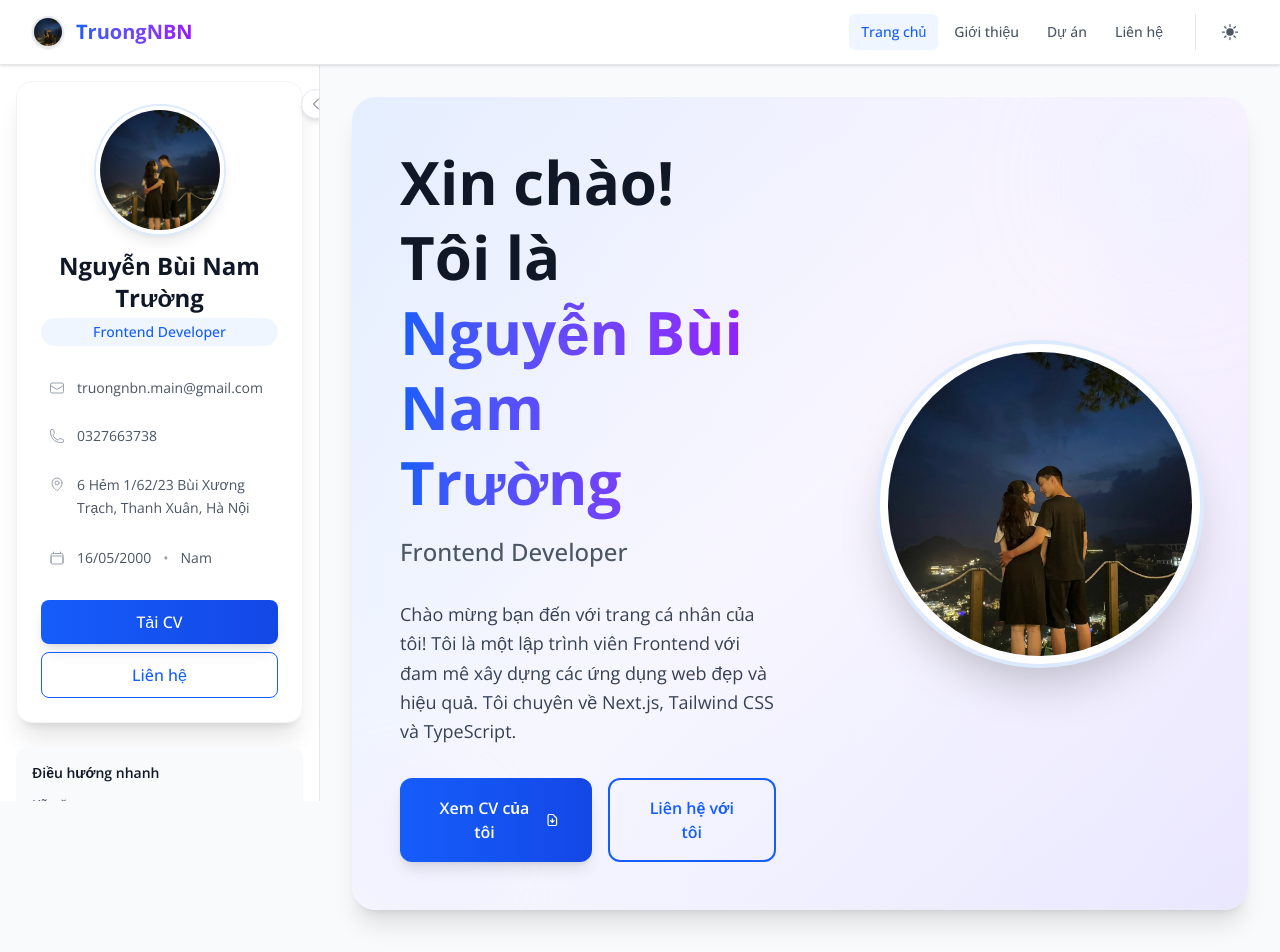
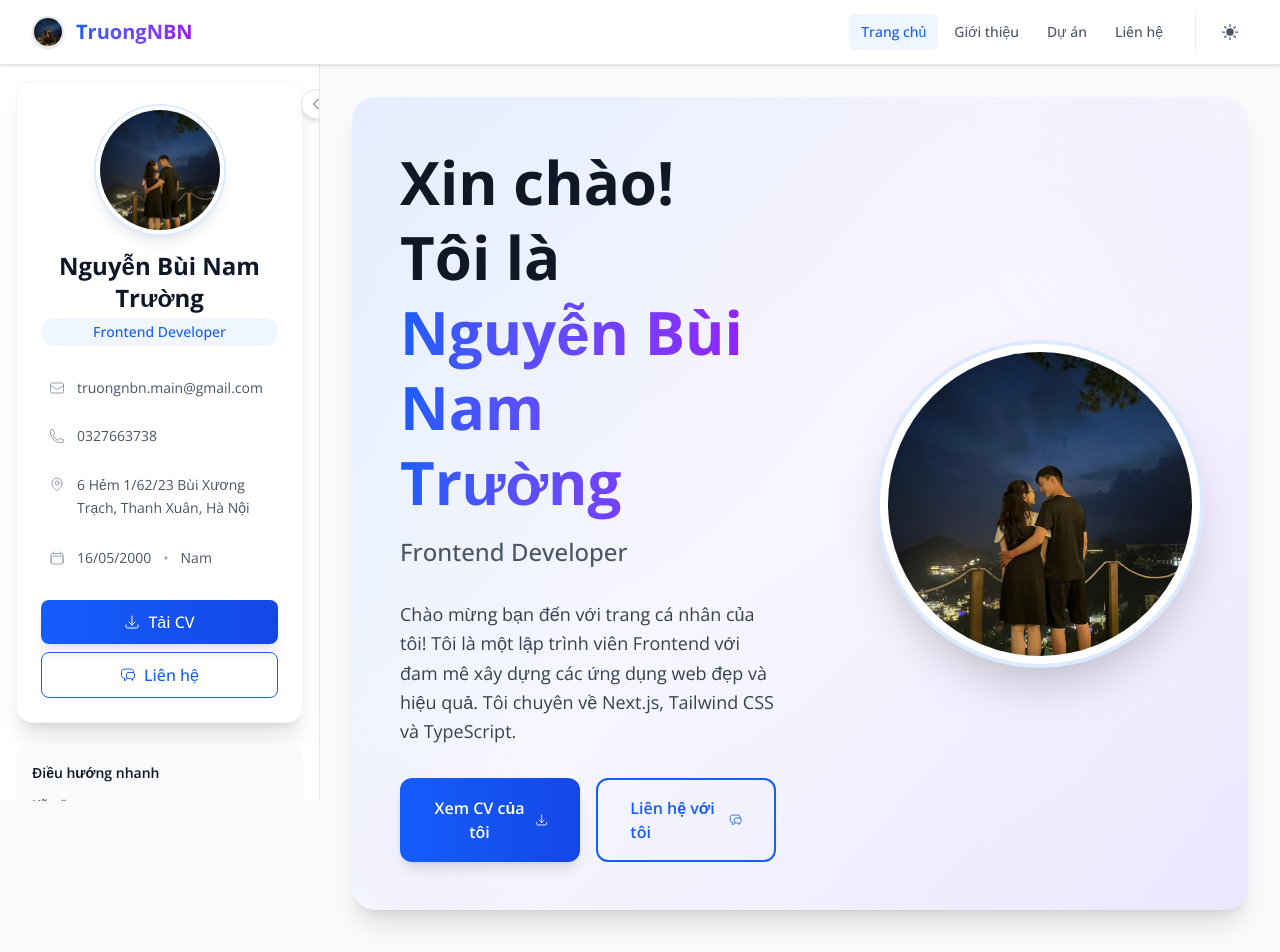
Before and after one commit to DevViTien/personal-profile, a Next.js app: page / in a window 1280 px wide. Shown: the top 952 px of the page. Built offline with nearby package versions, Linux system fonts and the light colour scheme.

Commit message:
Featue: Bổ sung Cv vào dữ liệu

```diff
--- a/src/app/about/page.tsx
+++ b/src/app/about/page.tsx
@@ -1,7 +1,9 @@
 "use client";
 
 import { useContext } from "react";
+import Link from "next/link";
 import { ProfileContext } from "@/contexts/ProfileContext";
+import { downloadCV } from "@/utils/downloadUtils";
 import Image from "next/image";
 import {
   AcademicCapIcon,
@@ -12,11 +14,19 @@ import {
   PhoneIcon,
   SparklesIcon,
   CodeBracketIcon,
+  ArrowDownTrayIcon,
+  ChatBubbleLeftRightIcon,
 } from "@heroicons/react/24/outline";
 
 export default function AboutPage() {
   const profileContext = useContext(ProfileContext);
   const { profileData, loading } = profileContext || {};
+
+  const handleDownloadCV = () => {
+    if (profileData?.cvUrl) {
+      downloadCV(profileData.cvUrl, profileData.name);
+    }
+  };
 
   if (loading) {
     return (
@@ -341,14 +351,27 @@ export default function AboutPage() {
             <h3 className="text-lg font-bold text-gray-900 dark:text-white mb-4 flex items-center space-x-2">
               <SparklesIcon className="w-5 h-5 text-blue-500" />
               <span>Hành động nhanh</span>
-            </h3>
+            </h3>{" "}
             <div className="space-y-3">
-              <button className="w-full bg-blue-600 hover:bg-blue-700 text-white px-4 py-3 rounded-lg font-medium transition-all duration-200 shadow-lg hover:shadow-xl transform hover:-translate-y-0.5 focus-ring">
-                Tải CV
-              </button>
-              <button className="w-full border border-blue-600 text-blue-600 hover:bg-blue-600 hover:text-white dark:border-blue-400 dark:text-blue-400 dark:hover:bg-blue-400 dark:hover:text-white px-4 py-3 rounded-lg font-medium transition-all duration-200 focus-ring">
-                Liên hệ
-              </button>
+              <button
+                onClick={handleDownloadCV}
+                disabled={!profileData?.cvUrl}
+                className="w-full bg-blue-600 hover:bg-blue-700 disabled:bg-gray-400 disabled:cursor-not-allowed text-white px-4 py-3 rounded-lg font-medium transition-all duration-200 shadow-lg hover:shadow-xl transform hover:-translate-y-0.5 disabled:transform-none disabled:shadow-lg focus-ring flex items-center justify-center space-x-2"
+                title={profileData?.cvUrl ? "Tải xuống CV" : "CV chưa có sẵn"}
+                aria-label={
+                  profileData?.cvUrl ? "Tải xuống CV" : "CV chưa có sẵn"
+                }
+              >
+                <ArrowDownTrayIcon className="w-4 h-4" />
+                <span>Tải CV</span>
+              </button>{" "}
+              <Link
+                href="/contact"
+                className="w-full border border-blue-600 text-blue-600 hover:bg-blue-600 hover:text-white dark:border-blue-400 dark:text-blue-400 dark:hover:bg-blue-400 dark:hover:text-white px-4 py-3 rounded-lg font-medium transition-all duration-200 focus-ring flex items-center justify-center space-x-2"
+              >
+                <ChatBubbleLeftRightIcon className="w-4 h-4" />
+                <span>Liên hệ</span>
+              </Link>
             </div>
           </section>
         </div>
--- a/src/app/page.tsx
+++ b/src/app/page.tsx
@@ -4,10 +4,22 @@ import { useContext } from "react";
 import { ProfileContext } from "@/contexts/ProfileContext";
 import ProfileCard from "@/components/cards/ProfileCard";
 import Image from "next/image";
+import Link from "next/link";
+import { downloadCV } from "@/utils/downloadUtils";
+import {
+  ArrowDownTrayIcon,
+  ChatBubbleLeftRightIcon
+} from "@heroicons/react/24/outline";
 
 export default function Home() {
   const profileContext = useContext(ProfileContext);
   const { profileData, loading } = profileContext || {};
+
+  const handleDownloadCV = () => {
+    if (profileData?.cvUrl) {
+      downloadCV(profileData.cvUrl, profileData.name);
+    }
+  };
 
   if (loading) {
     return (
@@ -64,30 +76,26 @@ export default function Home() {
 
             <p className="text-base sm:text-lg text-gray-700 dark:text-gray-300 leading-relaxed max-w-2xl mx-auto lg:mx-0">
               {bio || "Mô tả về bản thân sẽ xuất hiện tại đây."}
-            </p>
-
-            <div className="flex flex-col sm:flex-row gap-4 justify-center lg:justify-start">
-              <button className="bg-gradient-to-r from-blue-600 to-blue-700 hover:from-blue-700 hover:to-blue-800 text-white px-6 sm:px-8 py-3 sm:py-4 rounded-xl font-semibold transition-all duration-300 shadow-lg hover:shadow-xl transform hover:-translate-y-1 focus-ring">
+            </p>            <div className="flex flex-col sm:flex-row gap-4 justify-center lg:justify-start">
+              <button
+                onClick={handleDownloadCV}
+                disabled={!profileData?.cvUrl}
+                className="bg-gradient-to-r from-blue-600 to-blue-700 hover:from-blue-700 hover:to-blue-800 disabled:from-gray-400 disabled:to-gray-500 disabled:cursor-not-allowed text-white px-6 sm:px-8 py-3 sm:py-4 rounded-xl font-semibold transition-all duration-300 shadow-lg hover:shadow-xl transform hover:-translate-y-1 disabled:transform-none disabled:shadow-lg focus-ring"
+                title={profileData?.cvUrl ? "Tải xuống CV" : "CV chưa có sẵn"}
+                aria-label={profileData?.cvUrl ? "Tải xuống CV" : "CV chưa có sẵn"}
+              >
                 <span className="flex items-center justify-center space-x-2">
                   <span>Xem CV của tôi</span>
-                  <svg
-                    className="w-4 h-4"
-                    fill="none"
-                    stroke="currentColor"
-                    viewBox="0 0 24 24"
-                  >
-                    <path
-                      strokeLinecap="round"
-                      strokeLinejoin="round"
-                      strokeWidth={2}
-                      d="M12 10v6m0 0l-3-3m3 3l3-3m2 8H7a2 2 0 01-2-2V5a2 2 0 012-2h5.586a1 1 0 01.707.293l5.414 5.414a1 1 0 01.293.707V19a2 2 0 01-2 2z"
-                    />
-                  </svg>
+                  <ArrowDownTrayIcon className="w-4 h-4" />
                 </span>
               </button>
-              <button className="border-2 border-blue-600 text-blue-600 hover:bg-blue-600 hover:text-white dark:border-blue-400 dark:text-blue-400 dark:hover:bg-blue-400 dark:hover:text-white px-6 sm:px-8 py-3 sm:py-4 rounded-xl font-semibold transition-all duration-300 focus-ring">
-                Liên hệ với tôi
-              </button>
+              <Link
+                href="/contact"
+                className="border-2 border-blue-600 text-blue-600 hover:bg-blue-600 hover:text-white dark:border-blue-400 dark:text-blue-400 dark:hover:bg-blue-400 dark:hover:text-white px-6 sm:px-8 py-3 sm:py-4 rounded-xl font-semibold transition-all duration-300 focus-ring flex items-center justify-center space-x-2"
+              >
+                <span>Liên hệ với tôi</span>
+                <ChatBubbleLeftRightIcon className="w-4 h-4" />
+              </Link>
             </div>
           </div>
 
--- a/src/components/cards/ProfileCard.tsx
+++ b/src/components/cards/ProfileCard.tsx
@@ -2,13 +2,17 @@
 
 import { useContext } from "react";
 import Image from "next/image";
+import Link from "next/link";
 import { ProfileContext } from "@/contexts/ProfileContext";
+import { downloadCV } from "@/utils/downloadUtils";
 import {
   EnvelopeIcon,
   PhoneIcon,
   MapPinIcon,
   CalendarIcon,
   UserIcon,
+  ArrowDownTrayIcon,
+  ChatBubbleLeftRightIcon,
 } from "@heroicons/react/24/outline";
 
 export default function ProfileCard() {
@@ -40,10 +44,24 @@ export default function ProfileCard() {
       </div>
     );
   }
+  const { profileData } = profileContext || {};
+  const {
+    name,
+    avatarUrl,
+    title,
+    email,
+    phone,
+    address,
+    birthDate,
+    gender,
+    cvUrl,
+  } = profileData || {};
 
-  const { profileData } = profileContext || {};
-  const { name, avatarUrl, title, email, phone, address, birthDate, gender } =
-    profileData || {};
+  const handleDownloadCV = () => {
+    if (cvUrl) {
+      downloadCV(cvUrl, name);
+    }
+  };
 
   return (
     <div className="bg-white dark:bg-gray-800 shadow-xl rounded-2xl p-6 w-full max-w-sm mx-auto border border-gray-100 dark:border-gray-700 hover:shadow-2xl transition-all duration-300">
@@ -63,7 +81,6 @@ export default function ProfileCard() {
             <UserIcon className="w-16 h-16" />
           </div>
         )}
-
         {/* Name & Title */}
         <div className="text-center mb-6">
           <h2 className="text-2xl font-bold text-gray-900 dark:text-white mb-1">
@@ -73,7 +90,6 @@ export default function ProfileCard() {
             {title || "Chức vụ của bạn"}
           </p>
         </div>
-
         {/* Contact Information */}
         <div className="w-full space-y-3">
           {email && (
@@ -111,16 +127,26 @@ export default function ProfileCard() {
               {gender && <span>{gender}</span>}
             </div>
           )}
-        </div>
-
+        </div>{" "}
         {/* Action Buttons */}
         <div className="w-full mt-6 space-y-2">
-          <button className="w-full bg-gradient-to-r from-blue-600 to-blue-700 hover:from-blue-700 hover:to-blue-800 text-white px-4 py-2.5 rounded-lg font-medium transition-all duration-200 focus-ring shadow-lg hover:shadow-xl transform hover:-translate-y-0.5">
-            Tải CV
-          </button>
-          <button className="w-full border border-blue-600 text-blue-600 hover:bg-blue-50 dark:hover:bg-blue-900/20 dark:border-blue-400 dark:text-blue-400 px-4 py-2.5 rounded-lg font-medium transition-all duration-200 focus-ring">
-            Liên hệ
-          </button>
+          <button
+            onClick={handleDownloadCV}
+            disabled={!cvUrl}
+            className="w-full bg-gradient-to-r from-blue-600 to-blue-700 hover:from-blue-700 hover:to-blue-800 disabled:from-gray-400 disabled:to-gray-500 disabled:cursor-not-allowed text-white px-4 py-2.5 rounded-lg font-medium transition-all duration-200 focus-ring shadow-lg hover:shadow-xl transform hover:-translate-y-0.5 disabled:transform-none disabled:shadow-lg flex items-center justify-center space-x-2"
+            title={cvUrl ? "Tải xuống CV" : "CV chưa có sẵn"}
+            aria-label={cvUrl ? "Tải xuống CV" : "CV chưa có sẵn"}
+          >
+            <ArrowDownTrayIcon className="w-4 h-4" />
+            <span>Tải CV</span>
+          </button>{" "}
+          <Link
+            href="/contact"
+            className="w-full border border-blue-600 text-blue-600 hover:bg-blue-50 dark:hover:bg-blue-900/20 dark:border-blue-400 dark:text-blue-400 px-4 py-2.5 rounded-lg font-medium transition-all duration-200 focus-ring flex items-center justify-center space-x-2 hover:border-blue-700 dark:hover:border-blue-300"
+          >
+            <ChatBubbleLeftRightIcon className="w-4 h-4" />
+            <span>Liên hệ</span>
+          </Link>
         </div>
       </div>
     </div>
--- a/src/constants/profileData.json
+++ b/src/constants/profileData.json
@@ -13,6 +13,7 @@
   },
   "bio": "Chào mừng bạn đến với trang cá nhân của tôi! Tôi là một lập trình viên Frontend với đam mê xây dựng các ứng dụng web đẹp và hiệu quả. Tôi chuyên về Next.js, Tailwind CSS và TypeScript.",
   "avatarUrl": "/assets/avatar.jpg",
+  "cvUrl": "/assets/cv-nguyen-bui-nam-truong.pdf",
   "socialLinks": {
     "github": "https://github.com/devvitien",
     "facebook": "https://www.facebook.com/nguyenbuinamtruong",
--- a/src/types/profile.ts
+++ b/src/types/profile.ts
@@ -47,6 +47,7 @@ export interface ProfileData {
   address: Address;
   bio: string;
   avatarUrl: string;
+  cvUrl: string;
   socialLinks: SocialLinks;
   education: Education[];
   skills: SkillCategory[];
--- /dev/null
+++ b/src/utils/downloadUtils.ts
@@ -0,0 +1,48 @@
+/**
+ * Utility functions for handling file downloads
+ */
+
+/**
+ * Downloads a file from the given URL
+ * @param url - The URL of the file to download
+ * @param filename - Optional custom filename for the download
+ */
+export const downloadFile = (url: string, filename?: string) => {
+  try {
+    // Create a temporary anchor element
+    const link = document.createElement("a");
+    link.href = url;
+
+    // Set download attribute with filename if provided
+    if (filename) {
+      link.download = filename;
+    } else {
+      // Extract filename from URL or use default
+      const urlParts = url.split("/");
+      const defaultFilename = urlParts[urlParts.length - 1] || "cv.pdf";
+      link.download = defaultFilename;
+    }
+
+    // Append to document, click, and remove
+    document.body.appendChild(link);
+    link.click();
+    document.body.removeChild(link);
+  } catch (error) {
+    console.error("Error downloading file:", error);
+    // Fallback: open in new tab
+    window.open(url, "_blank");
+  }
+};
+
+/**
+ * Downloads CV with proper filename formatting
+ * @param cvUrl - The URL of the CV file
+ * @param userName - User's name for filename generation
+ */
+export const downloadCV = (cvUrl: string, userName?: string) => {
+  const filename = userName
+    ? `CV-${userName.replace(/\s+/g, "-")}.pdf`
+    : "CV.pdf";
+
+  downloadFile(cvUrl, filename);
+};
```
Also changed, not shown: src/app/contact/page.tsx (+9 -1 lines), src/utils/contactUtils.ts (added, +70 -0 lines), 1 other file (tests, documents, lock files or other folders).
